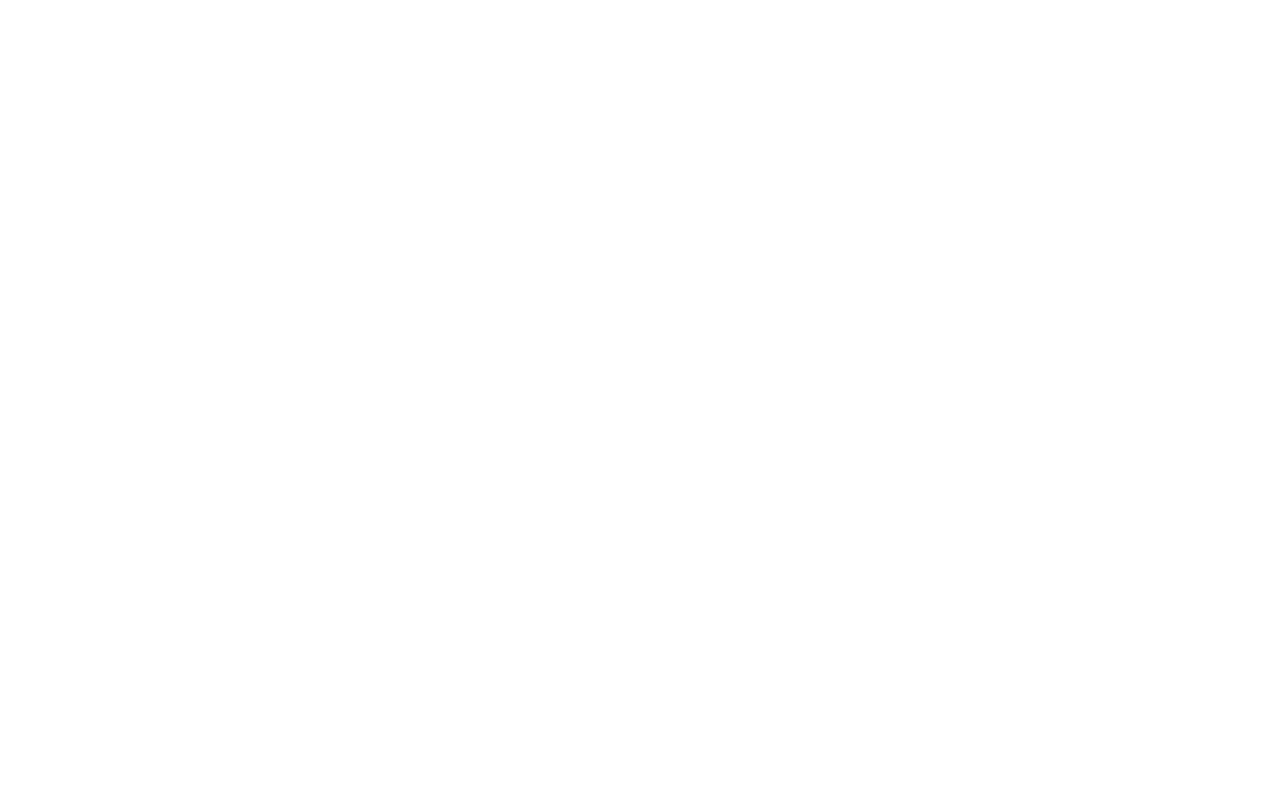
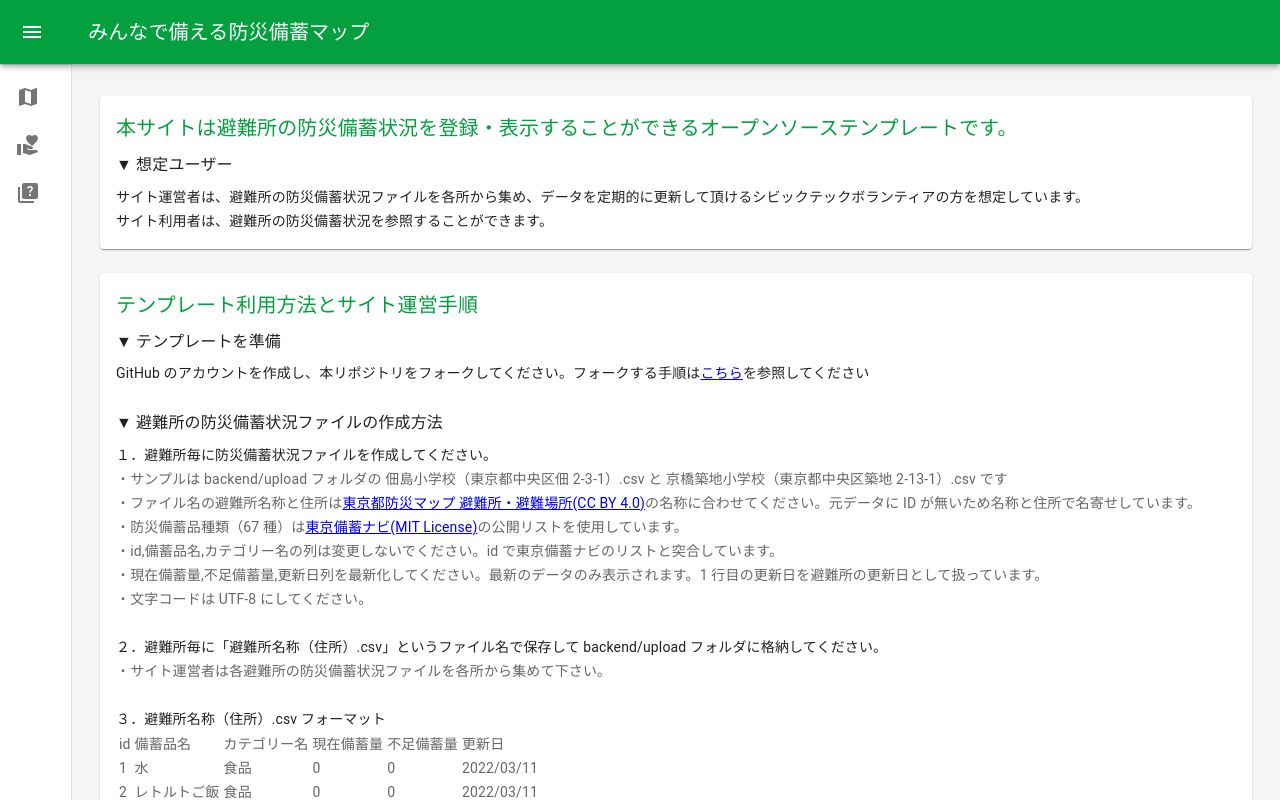
Before and after one commit to t-kurasawa/bichiku-map, a React (Create React App) app in the folder frontend/: page /faq in a window 1280 px wide. Before the commit this address had no page. Built offline with nearby package versions, Linux system fonts and the light colour scheme.

Commit message:
update FAQ README

```diff
--- a/frontend/src/App.tsx
+++ b/frontend/src/App.tsx
@@ -3,6 +3,7 @@
 import Dashboard from 'pages/Dashboard';
 import Contribution from 'pages/Contribution';
 import EvacuationCenter from 'pages/EvacuationCenter';
+import FAQ from 'pages/FAQ';
 
 function App() {
   return (
@@ -11,6 +12,7 @@
         <Route path="/" element={<Dashboard />} />
         <Route path="/contribution" element={<Contribution />} />
         <Route path="/evacuationcenter" element={<EvacuationCenter />} />
+        <Route path="/faq" element={<FAQ />} />
       </Routes>
     </BrowserRouter>
   );
--- a/frontend/src/components/Copyright.tsx
+++ b/frontend/src/components/Copyright.tsx
@@ -31,7 +31,7 @@
       <IconButton onClick={handleClick}>
         <CopyrightIcon />
       </IconButton>
-      みんなで備える備蓄マップ / CC BY 4.0 / MIT Licence
+      みんなで備える防災備蓄マップ / CC BY 4.0 / MIT Licence
       <Popover
         id={id}
         open={open}
@@ -42,8 +42,12 @@
           horizontal: 'left',
         }}
       >
-        <Link color="inherit" href="https://portal.data.metro.tokyo.lg.jp/">
-          東京都オープンデータカタログサイト
+        <Link
+          color="inherit"
+          href="https://catalog.data.metro.tokyo.lg.jp/dataset/t000003d0000000093"
+        >
+          東京都オープンデータカタログサイト 避難所、避難場所データ
+          オープンデータ
         </Link>
         {' | '}
         <Link color="inherit" href="https://www.bichiku.metro.tokyo.lg.jp/">
--- a/frontend/src/components/SideMenu.tsx
+++ b/frontend/src/components/SideMenu.tsx
@@ -4,6 +4,7 @@
 import ListItemText from '@mui/material/ListItemText';
 import MapIcon from '@mui/icons-material/Map';
 import VolunteerActivismIcon from '@mui/icons-material/VolunteerActivism';
+import QuizIcon from '@mui/icons-material/Quiz';
 
 const SideMenu = () => {
   return (
@@ -20,6 +21,12 @@
         </ListItemIcon>
         <ListItemText primary="防災備蓄に貢献" />
       </ListItem>
+      <ListItem button component="a" href="/faq">
+        <ListItemIcon>
+          <QuizIcon />
+        </ListItemIcon>
+        <ListItemText primary="サイトの使い方" />
+      </ListItem>
     </List>
   );
 };
--- /dev/null
+++ b/frontend/src/components/Space.tsx
@@ -0,0 +1,8 @@
+export default function Space() {
+  return (
+    <>
+      <br />
+      <br />
+    </>
+  );
+}
--- /dev/null
+++ b/frontend/src/components/SubTitle.tsx
@@ -0,0 +1,19 @@
+import React from 'react';
+import Typography from '@mui/material/Typography';
+
+interface TitleProps {
+  children?: React.ReactNode;
+}
+
+export default function SubTitle(props: TitleProps) {
+  return (
+    <Typography
+      component="h2"
+      variant="subtitle1"
+      color="text.primary"
+      gutterBottom
+    >
+      {props.children}
+    </Typography>
+  );
+}
--- /dev/null
+++ b/frontend/src/components/TextBody.tsx
@@ -0,0 +1,19 @@
+import React from 'react';
+import Typography from '@mui/material/Typography';
+
+interface TitleProps {
+  children?: React.ReactNode;
+}
+
+export default function TextBody(props: TitleProps) {
+  return (
+    <Typography
+      component="span"
+      variant="body2"
+      color="text.primary"
+      gutterBottom
+    >
+      {props.children}
+    </Typography>
+  );
+}
--- /dev/null
+++ b/frontend/src/components/TextBody2.tsx
@@ -0,0 +1,19 @@
+import React from 'react';
+import Typography from '@mui/material/Typography';
+
+interface TitleProps {
+  children?: React.ReactNode;
+}
+
+export default function TextBody2(props: TitleProps) {
+  return (
+    <Typography
+      component="span"
+      variant="body2"
+      color="text.secondary"
+      gutterBottom
+    >
+      {props.children}
+    </Typography>
+  );
+}
--- /dev/null
+++ b/frontend/src/pages/FAQ.tsx
@@ -0,0 +1,151 @@
+import Template from 'pages/Template';
+import { Grid, Paper } from '@mui/material';
+import Title from 'components/Title';
+import SubTitle from 'components/SubTitle';
+import TextBody from 'components/TextBody';
+import TextBody2 from 'components/TextBody2';
+import Space from 'components/Space';
+
+const FAQ = () => {
+  return (
+    <Template>
+      <Grid container spacing={3}>
+        <Grid item xs={12}>
+          <Paper sx={{ p: 2, display: '', flexDirection: 'column' }}>
+            <Title>
+              本サイトは避難所の防災備蓄状況を登録・表示することができるオープンソーステンプレートです。
+            </Title>
+            <SubTitle>▼ 想定ユーザー</SubTitle>
+            <TextBody>
+              サイト運営者は、避難所の防災備蓄状況ファイルを各所から集め、データを定期的に更新して頂けるシビックテックボランティアの方を想定しています。
+              <br />
+              サイト利用者は、避難所の防災備蓄状況を参照することができます。
+            </TextBody>
+          </Paper>
+        </Grid>
+        <Grid item xs={12}>
+          <Paper sx={{ p: 2, display: '', flexDirection: 'column' }}>
+            <Title>テンプレート利用方法とサイト運営手順</Title>
+            <SubTitle>▼ テンプレートを準備</SubTitle>
+            <TextBody>
+              GitHub
+              のアカウントを作成し、本リポジトリをフォークしてください。フォークする手順は
+              <a href="https://docs.github.com/ja/get-started/quickstart/fork-a-repo">
+                こちら
+              </a>
+              を参照してください
+            </TextBody>
+            <Space />
+            <SubTitle>▼ 避難所の防災備蓄状況ファイルの作成方法</SubTitle>
+            <TextBody>
+              １．避難所毎に防災備蓄状況ファイルを作成してください。
+              <br />
+              <TextBody2>
+                ・サンプルは backend/upload フォルダの
+                佃島小学校（東京都中央区佃 2-3-1）.csv と
+                京橋築地小学校（東京都中央区築地 2-13-1）.csv です
+                <br />
+                ・ファイル名の避難所名称と住所は
+                <a href="https://catalog.data.metro.tokyo.lg.jp/dataset/t000003d0000000093">
+                  東京都防災マップ 避難所・避難場所(CC BY 4.0)
+                </a>
+                の名称に合わせてください。元データに ID
+                が無いため名称と住所で名寄せしています。
+                <br />
+                ・防災備蓄品種類（67 種）は
+                <a href="https://www.bichiku.metro.tokyo.lg.jp/">
+                  東京備蓄ナビ(MIT License)
+                </a>
+                の公開リストを使用しています。
+                <br />
+                ・id,備蓄品名,カテゴリー名の列は変更しないでください。id
+                で東京備蓄ナビのリストと突合しています。
+                <br />
+                ・現在備蓄量,不足備蓄量,更新日列を最新化してください。最新のデータのみ表示されます。1
+                行目の更新日を避難所の更新日として扱っています。
+                <br />
+                ・文字コードは UTF-8 にしてください。
+              </TextBody2>
+              <Space />
+              ２．避難所毎に「避難所名称（住所）.csv」というファイル名で保存して
+              backend/upload フォルダに格納してください。
+              <br />
+              <TextBody2>
+                ・サイト運営者は各避難所の防災備蓄状況ファイルを各所から集めて下さい。
+              </TextBody2>
+              <Space />
+              ３．避難所名称（住所）.csv フォーマット
+              <br />
+              <TextBody2>
+                <table>
+                  <tr>
+                    <td>id</td>
+                    <td>備蓄品名</td>
+                    <td>カテゴリー名</td>
+                    <td>現在備蓄量</td>
+                    <td>不足備蓄量</td>
+                    <td>更新日</td>
+                  </tr>
+                  <tr>
+                    <td>1</td>
+                    <td>水</td>
+                    <td>食品</td>
+                    <td>0</td>
+                    <td>0</td>
+                    <td>2022/03/11</td>
+                  </tr>
+                  <tr>
+                    <td>2</td>
+                    <td>レトルトご飯</td>
+                    <td>食品</td>
+                    <td>0</td>
+                    <td>0</td>
+                    <td>2022/03/11</td>
+                  </tr>
+                  <tr>
+                    <td>3</td>
+                    <td>レトルト食品</td>
+                    <td>食品</td>
+                    <td>0</td>
+                    <td>0</td>
+                    <td>2022/03/11</td>
+                  </tr>
+                </table>
+              </TextBody2>
+            </TextBody>
+            <br />
+            <SubTitle>▼ 避難所の防災備蓄データを登録</SubTitle>
+            <TextBody>
+              避難所毎の防災備蓄状況ファイルから表示データを更新するバッチ処理を動かします。
+              <br />
+              <TextBody2>
+                cd backend
+                <br />
+                npm install
+                <br />
+                npm run etl
+              </TextBody2>
+            </TextBody>
+            <Space />
+            <SubTitle>▼ 防災備蓄マップを公開</SubTitle>
+            <TextBody>
+              React web application をビルドし、デプロイしてください。
+              <br />
+              <TextBody2>
+                cd frontend
+                <br />
+                npm install
+                <br />
+                npm run start
+                <br />
+                npm run build
+              </TextBody2>
+            </TextBody>
+          </Paper>
+        </Grid>
+      </Grid>
+    </Template>
+  );
+};
+
+export default FAQ;
```
Also changed, not shown: 2 other files (tests, documents, lock files or other folders).
